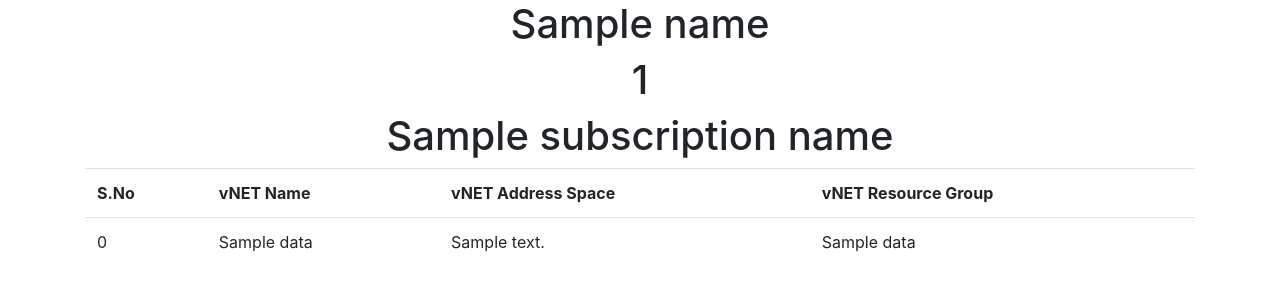
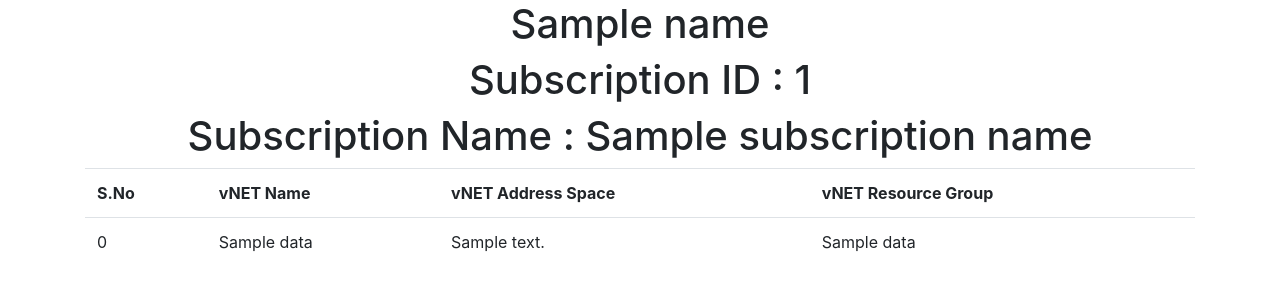
Before and after one commit to SreeVeerDevOps/python-fastapi-docker-public, a FastAPI app: template templates/vnet.html in a window 1280 px wide. Shown: the top 300 px of the page. Run offline with FastAPI, Linux system fonts and the light colour scheme; the template is opened without the code that fills it: most values are stand-ins (such as "Sample title", 1, 10 or a date in 2020); parts of the project's set-up code (start-up, migrations or seed data) failed here and were passed over; some libraries are stand-ins or nearby versions.

Commit message:
Updated Headings For RG and VNET html

```diff
--- a/routers/azure.py
+++ b/routers/azure.py
@@ -50,7 +50,7 @@ def azure_listrg(request: Request):
   group_list = [ group.name for group in resource_client.resource_groups.list()]
   group_loc = [ group.location for group in resource_client.resource_groups.list()]
   rg_dict   = dict(zip(group_list, group_loc))
-  return templates.TemplateResponse("rg.html", {"request": request, "subscription_id": subscription_id, "subscription_name": subscription_name, "name": "Resource Group Information For Subscription",  "rg_dict": rg_dict})
+  return templates.TemplateResponse("rg.html", {"request": request, "subscription_id": subscription_id, "subscription_name": subscription_name, "name": "Resource Group Information",  "rg_dict": rg_dict})
 
 
 @router.get("/listvnet", tags=["Azure"])
@@ -69,4 +69,4 @@ def azure_listvnet(request: Request):
   for a, b, c in zip(vnet_name_list, vnet_cidrs, net_rg_list):
    print(a,b,c)
   data = zip(vnet_name_list, vnet_cidrs, net_rg_list)
-  return templates.TemplateResponse("vnet.html", {"request": request, "subscription_id": subscription_id, "subscription_name": subscription_name, "name": "Resource Group Information For Subscription",  "data": data})
+  return templates.TemplateResponse("vnet.html", {"request": request, "subscription_id": subscription_id, "subscription_name": subscription_name, "name": "Virtual Networks Information",  "data": data})
--- a/templates/rg.html
+++ b/templates/rg.html
@@ -10,8 +10,8 @@
 <body>
     <div class="container">
         <center> <h1>{{ name }}</h1> </center>
-        <center> <h1>{{ subscription_id }}</h1> </center>
-        <center> <h1>{{ subscription_name }}</h1> </center>
+        <center> <h1>Subscription ID : {{ subscription_id }}</h1> </center>
+        <center> <h1>Subscription Name : {{ subscription_name }}</h1> </center>
 <table class="table">
     <tr>
     <th>S.No</th>
--- a/templates/vnet.html
+++ b/templates/vnet.html
@@ -10,8 +10,8 @@
 <body>
     <div class="container">
         <center> <h1>{{ name }}</h1> </center>
-        <center> <h1>{{ subscription_id }}</h1> </center>
-        <center> <h1>{{ subscription_name }}</h1> </center>
+        <center> <h1>Subscription ID : {{ subscription_id }}</h1> </center>
+        <center> <h1>Subscription Name : {{ subscription_name }}</h1> </center>
 <table class="table">
     <tr>
     <th>S.No</th>
```
